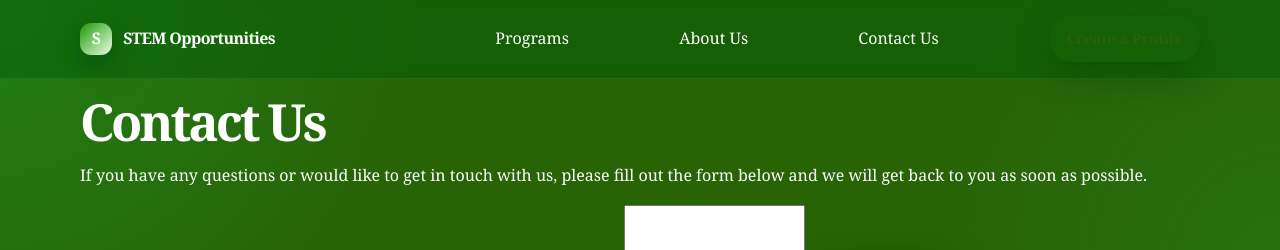
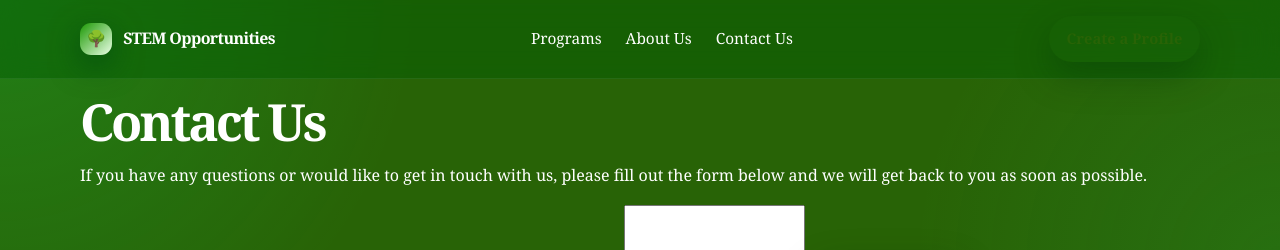
Before and after one commit to miniii-b/website-v.1, a plain HTML site: page contact.html in a window 1280 px wide. Shown: the top 250 px of the page. Drawn offline with Linux system fonts and the light colour scheme.

Commit message:
commit -m "Added header.js and script.js to contact.html and create-profile.html, and updated the footer section in both files."

```diff
--- a/contact.html
+++ b/contact.html
@@ -13,23 +13,7 @@
 
 
   <body>
-    <header class="site-header">
-      <nav class="nav container">
-        <div class="brand">
-          <a href="index.html">
-            <span class="brand-mark">S</span> </a>
-          <a href="index.html">
-            <span> STEM Opportunities</span>
-          </a>
-        </div>
-        <div class="nav-links"> </div>
-          <a href="programs.html">Programs</a>
-          <a href="about_us.html">About Us</a>
-          <a href="contact.html">Contact Us</a>
-        </div>
-        <a class="button button-small" href="create-profile.html">Create a Profile</a>
-      </nav>
-    </header>
+<script src='header.js'> </script>
 
   <section id="contact" class="contact">
       <div class="container contact-inner">
@@ -67,3 +51,7 @@
         <a class="button" href="contact.html">Contact Us</a>
       </div>
     </footer>
+    </section>
+    </body>
+      <script src="script.js"></script>
+    </html>
--- /dev/null
+++ b/header.js
@@ -0,0 +1,22 @@
+const template = document.createElement('template');
+template.innerHTML = `
+      <header class="site-header">
+      <nav class="nav container">
+        <div class="brand">
+          <a href="index.html">
+            <span class="brand-mark"> 🌳 </span>
+            </span> </a>
+          <a href="index.html">
+            <span> STEM Opportunities</span>
+          </a>
+        </div>
+        <div class="nav-links">
+          <a href="programs.html">Programs</a>
+          <a href="about_us.html">About Us</a>
+          <a href="contact.html">Contact Us</a>
+        </div>
+        <a class="button button-small" href="create-profile.html">Create a Profile</a>
+      </nav>
+    </header>
+    `
+    document.body.appendChild(template.content);
```
Also changed, not shown: about_us.html (+5 -20 lines), create-profile.html (+4 -18 lines), index.html (+1 -19 lines), programs.html (+6 -18 lines).
